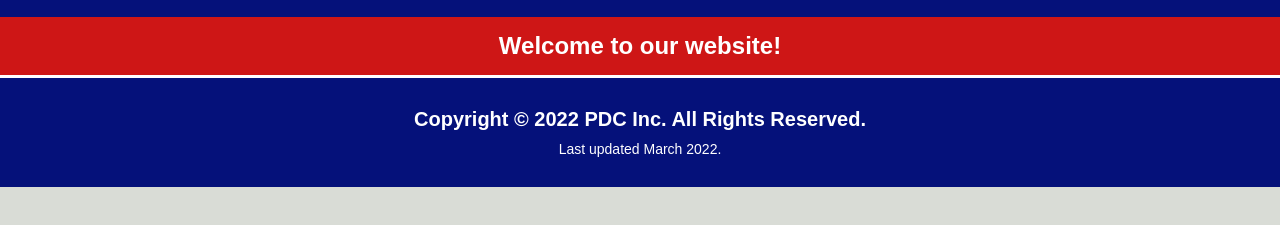
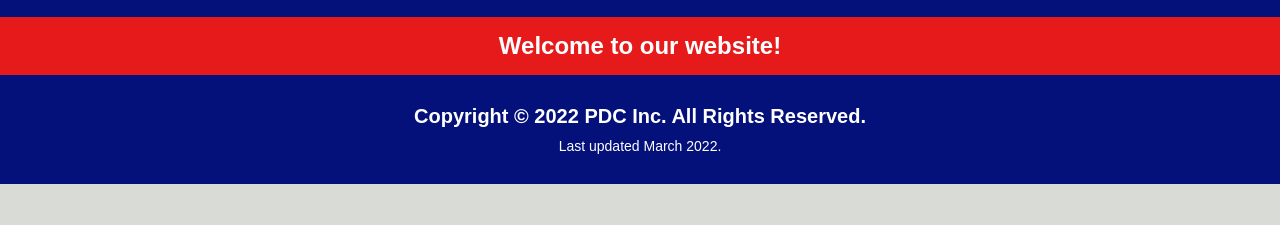
Before and after one commit to project01team10/population-density-checker, a plain HTML site: page index.html in a window 1280 px wide. Shown: the part 121-346 px from the top of the page. Drawn offline with Linux system fonts and the light colour scheme.

Commit message:
match-branding-to-logo-colors

```diff
--- a/assets/css/style.css
+++ b/assets/css/style.css
@@ -1,7 +1,7 @@
 :root {
   font-family:Arial, Helvetica, sans-serif;
     --primary: #05117a;
-    --secondary: #ce1616;
+    --secondary: #e61a1a;
     --tertiary: #ffffff;
 }
 
@@ -58,7 +58,6 @@ main h2 {
   color: var(--tertiary);
   padding: 15px;
   text-align: center;
-  border-bottom: 3px solid;
   background-color: var(--secondary);
 }
 
```
